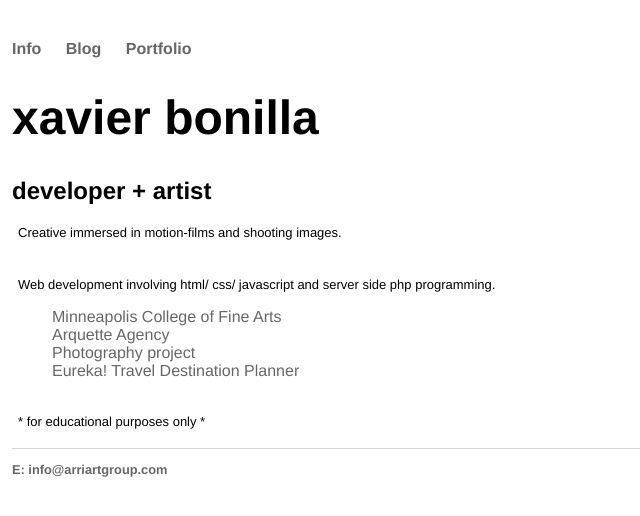
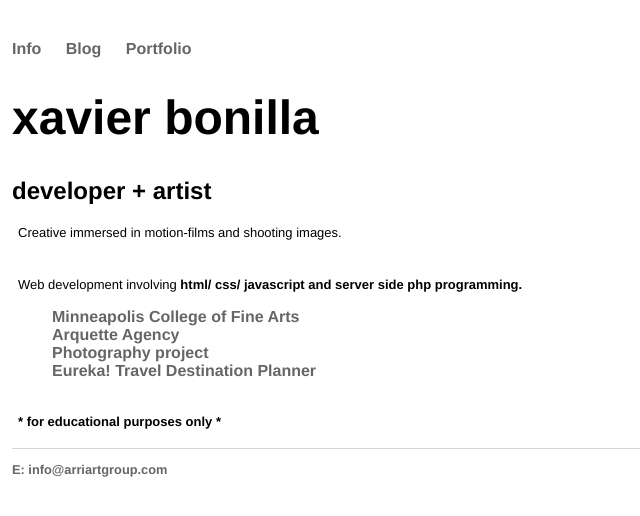
Before and after one commit to xavierbonilla/xavierbonilla.github.io, a Jekyll site: the page built from index.html, in a window 1280 px wide. Shown: the top 516 px of the page, without its empty margins (0-640 px from the left). Built offline with Jekyll 4.4.1, drawn with Linux system fonts in a browser that asks for light colours.

```diff
--- a/index.html
+++ b/index.html
@@ -10,7 +10,7 @@ title: xavier bonilla
 
 	<br>
 	<br>
-	<p>Web development involving html/ css/ javascript and server side php programming.
+	<p>Web development involving <b>html<b>/ <b>css<b>/ <b>javascript<b> and server side <b>php<b> programming.
 	</p>
 	<ul>
 		        <li><a href="/arts-2019-master 3">Minneapolis College of Fine Arts</a></li>
```
